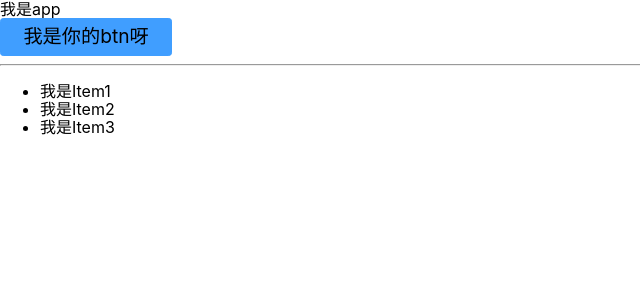
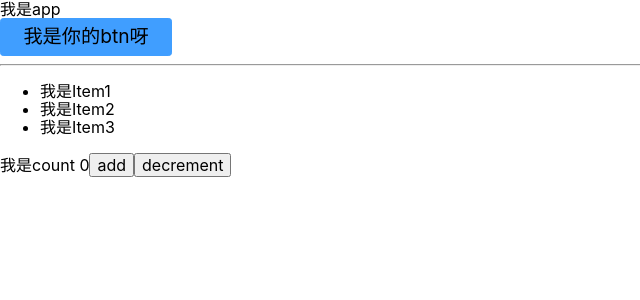
Before and after one commit to objectMaker/react_component_lib, a React (Create React App) app: page / in a window 1280 px wide. Shown: the top 300 px of the page, without its empty margins (0-640 px from the left). Built offline with nearby package versions, Linux system fonts and the light colour scheme.

Commit message:
'测试useReducer的使用'

```diff
--- a/src/App.tsx
+++ b/src/App.tsx
@@ -2,7 +2,7 @@ import React from 'react';
 import Button from './components/Button';
 import Menu from './components/Menu/Menu';
 import MenuItem from './components/MenuItem/MenuItem';
-
+import Count from './components/Count/Count';
 const App:React.FC =()=>{
   const handleClick = ()=>{
     console.log('click出发了');
@@ -28,7 +28,7 @@ const App:React.FC =()=>{
           我是Item3
         </MenuItem>
       </Menu>
-
+      <Count/>
     </>
   )
 }
--- /dev/null
+++ b/src/components/Count/Count.tsx
@@ -0,0 +1,23 @@
+import React,{useReducer} from 'react';
+const countReducer = ({count}:{count:number},{type,value}:{type:string,value:number}) =>{
+    switch (type){
+        case 'add':
+            return {count:count+value}
+        case 'decrement':
+            return {count:count -value}
+        default:
+            return {count: 11}
+    }
+}
+const Count:React.FC = ()=>{
+    const [count,dispatchCount] = useReducer(countReducer,{count:0})
+
+    return (
+        <>
+        我是count {count.count}
+        <button onClick={()=>{dispatchCount({type:'add',value:1})}}>add</button>
+        <button onClick={()=>{dispatchCount({type:'decrement',value:1})}}>decrement</button>
+        </>
+    )
+}
+export default Count;
```
